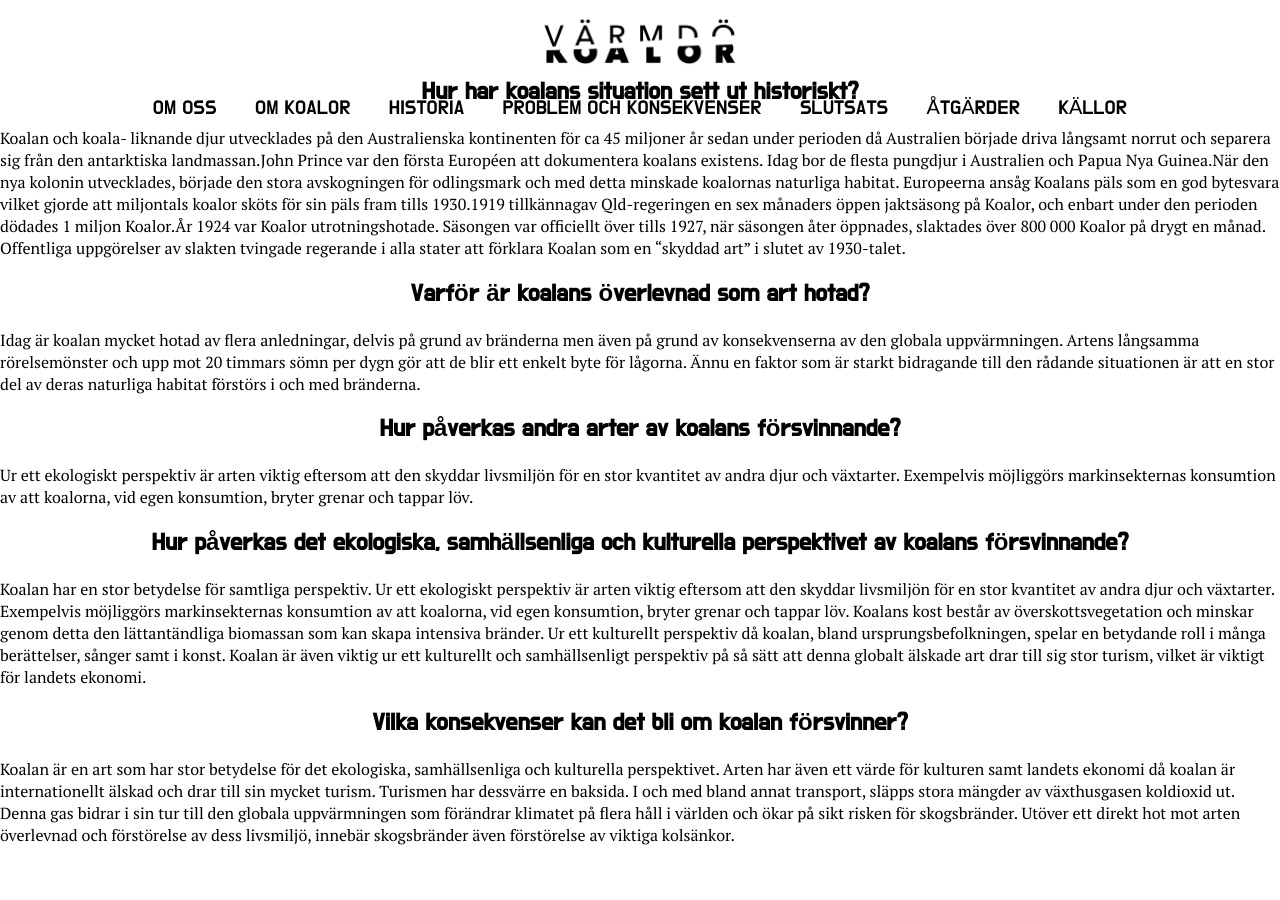
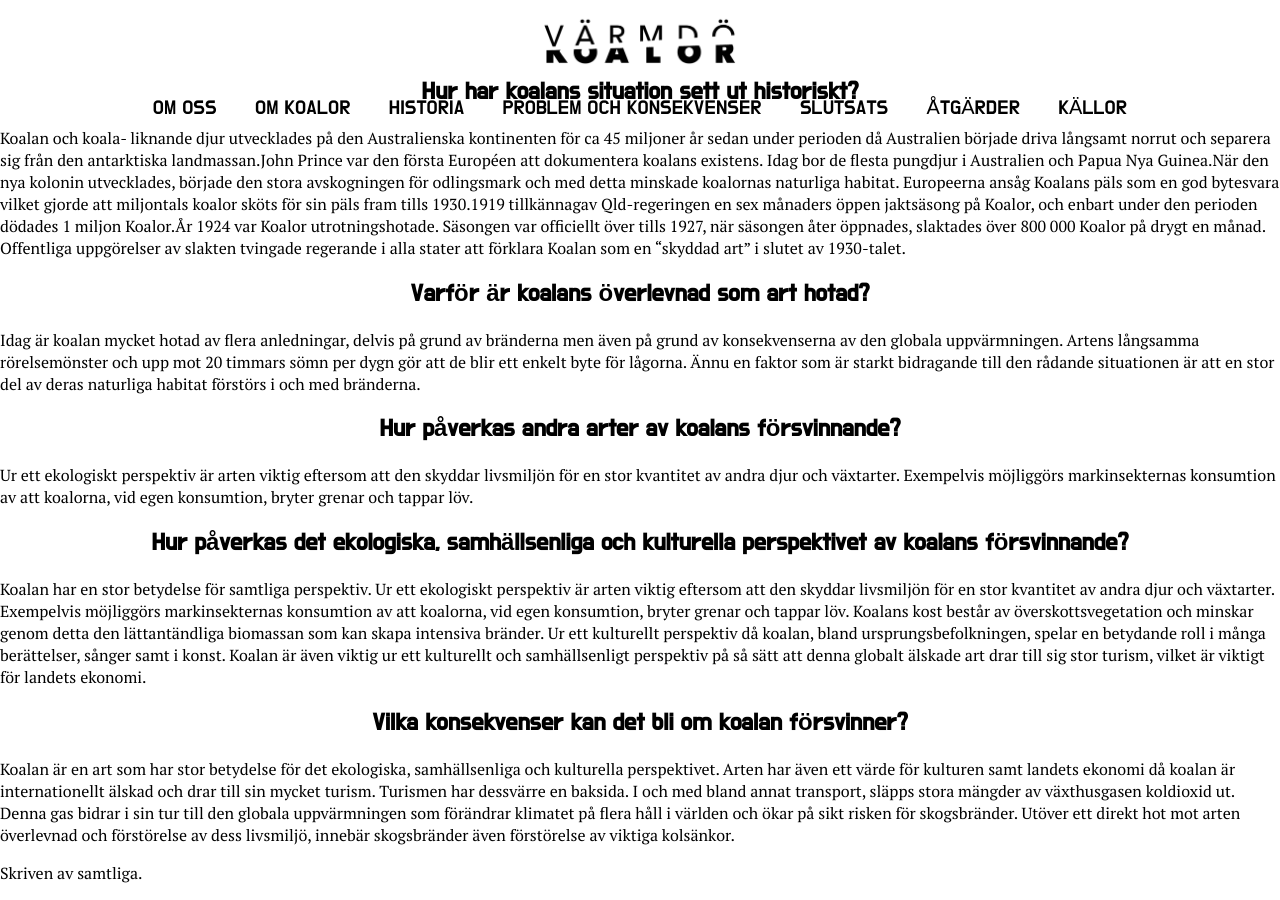
Before and after one commit to limbero/stackars-koalorna, a Jekyll site: the page built from _slutsats/problem.md, in a window 1280 px wide and 900 px high, scrolled down 558 px. Built offline with Jekyll 4.4.1, drawn with Linux system fonts in a browser that asks for light colours; comment, search, counter and statistics services are not loaded; before the commit the page ends 1420 px from its top, so only the background shows below that.

Commit message:
Update problem.md

```diff
--- a/_slutsats/problem.md
+++ b/_slutsats/problem.md
@@ -24,3 +24,6 @@ Ur ett kulturellt perspektiv då koalan, bland ursprungsbefolkningen, spelar en
 
 Koalan är en art som har stor betydelse för det ekologiska, samhällsenliga och kulturella perspektivet. Arten har även ett värde för kulturen samt landets ekonomi då koalan är internationellt älskad och drar till sin mycket turism.
 Turismen har dessvärre en baksida. I och med bland annat transport, släpps stora mängder av växthusgasen koldioxid ut. Denna gas bidrar i sin tur till den globala uppvärmningen som förändrar klimatet på flera håll i världen och ökar på sikt risken för skogsbränder. Utöver ett direkt hot mot arten överlevnad och förstörelse av dess livsmiljö, innebär skogsbränder även förstörelse av viktiga kolsänkor.
+
+
+Skriven av samtliga.
```
